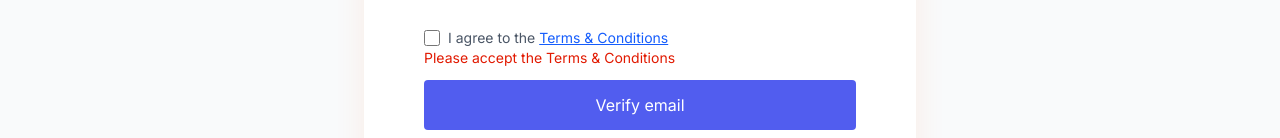
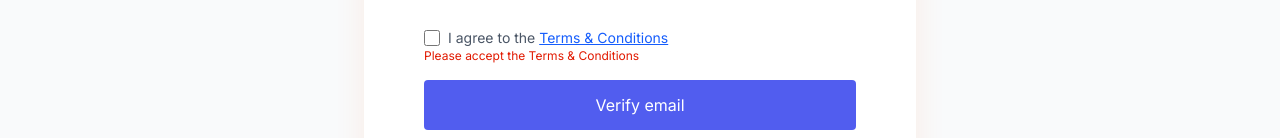
Before and after one commit to harshasurya02/safesquid-portal-ui, a Next.js app: page /auth/register in a window 1280 px wide. Both pictures are taken after a click on the button "Verify email". Shown: the part 484-622 px from the top of the page. Built offline with nearby package versions, Linux system fonts and the light colour scheme.

Commit message:
feat: add email registration step component with form validation and API integration

```diff
--- a/src/components/auth/register/register-email-step.tsx
+++ b/src/components/auth/register/register-email-step.tsx
@@ -106,7 +106,7 @@ export const RegisterEmailStep = ({
                 </div>
                 <div className="min-h-[20px] -mb-[20px]">
                     {errors.terms && (
-                        <p className="text-sm text-destructive">{errors.terms.message}</p>
+                        <p className="text-xs text-destructive">{errors.terms.message}</p>
                     )}
                 </div>
             </div>
```
